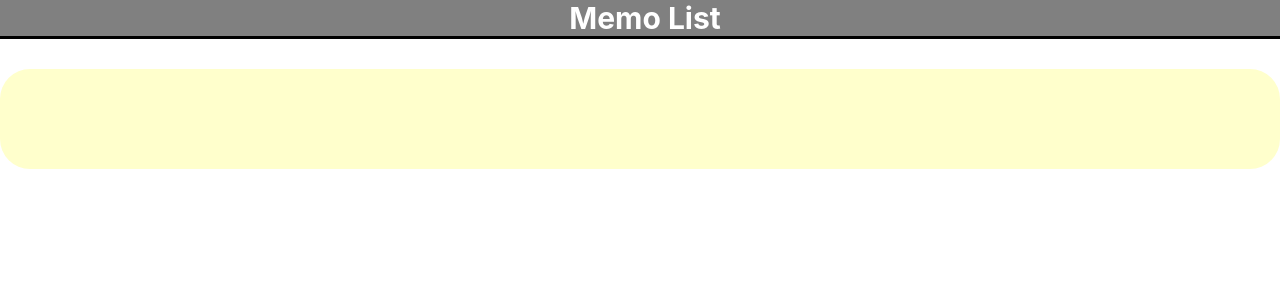
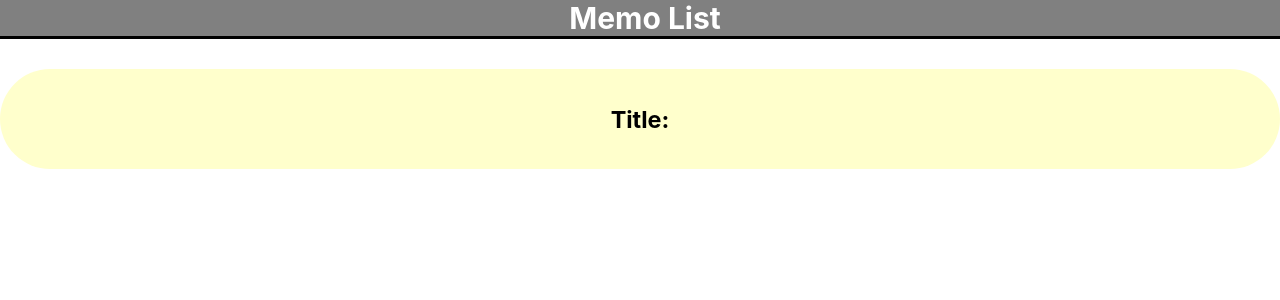
Before and after one commit to Pherrows/Memo-list, a React (Create React App) app: page /MemoItems in a window 1280 px wide. Shown: the top 300 px of the page. Built offline with nearby package versions, Linux system fonts and the light colour scheme; the HTML template or start-up script is replaced by a standard one.

Commit message:
6-14 학원

```diff
--- a/src/App.js
+++ b/src/App.js
@@ -24,7 +24,7 @@ const MainTitle = styled.div`
 function App() {
 
   const [memo, setMemo] = useState([]);
-  console.log(memo);
+  // console.log(memo);
   const addMemo = (title, content) => {
     const newMemo = {
       title,
@@ -36,7 +36,7 @@ function App() {
 
   return (
 
-    <BrowserRouter >
+    <BrowserRouter  >
       <MainTitle>Memo List</MainTitle>
       <Routes>
         <Route path='/' element={<MainPage addMemo={addMemo} memo={memo} />}/>
--- a/src/component/page/MemoItems.jsx
+++ b/src/component/page/MemoItems.jsx
@@ -3,10 +3,11 @@ import styled from 'styled-components';
 import MemoPage from './MemoPage';
 import Input from '../input/Input';
 import App from '../../App';
+import { useNavigate } from 'react-router-dom';
 
 const MemoItemsWrapper = styled.div`
   background-color: #ffffcc;
-  border-radius: 30px;
+  border-radius: 60px;
   width: 100%;
   height: 100px;
   display: flex;
@@ -22,13 +23,16 @@ const MemoItemsWrapper = styled.div`
 function MemoItems({ title, content }) {
   // console.log(props);
   // const {memo} = props;
+  const navigate = useNavigate();
 
-  console.log(memo);
+  // console.log(memo);
 
 
   return (
-    <MemoItemsWrapper>
-      <h3>{title}</h3>
+    <MemoItemsWrapper
+      onClick={() => {navigate('/MemoPage')}}
+    >
+      <h3>Title: {title}</h3>
     </MemoItemsWrapper>
   );
 
--- a/src/component/page/MemoPage.jsx
+++ b/src/component/page/MemoPage.jsx
@@ -69,7 +69,7 @@ function  MemoPage({addMemo}) {
 					}}
 				/>
         <Button
-					title='New Memo'
+					title='Save'
 					onClick={(e) => {
             handleAddMemo()
 						navigate('/')
```
